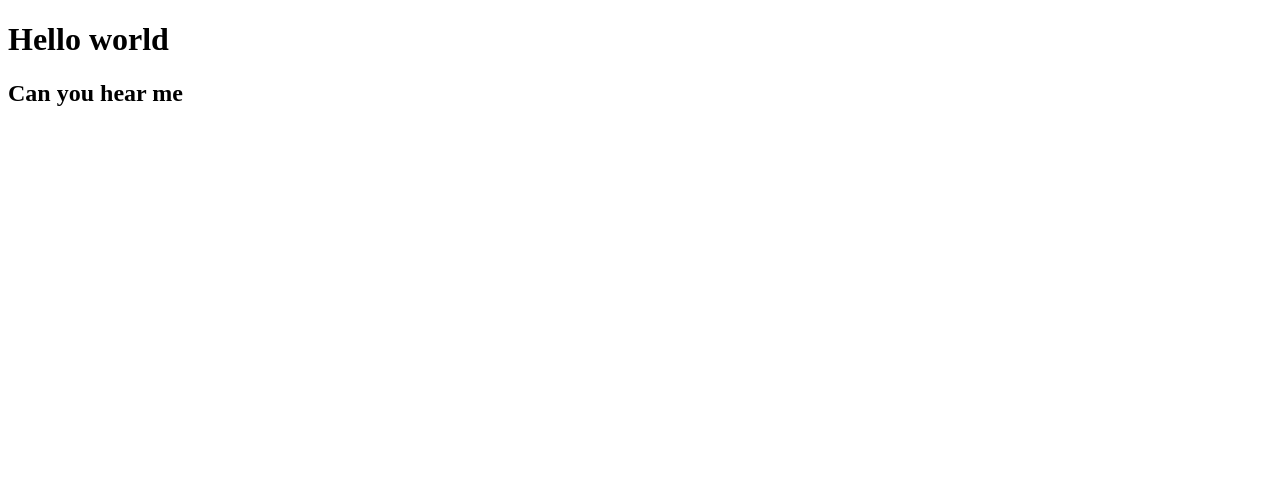
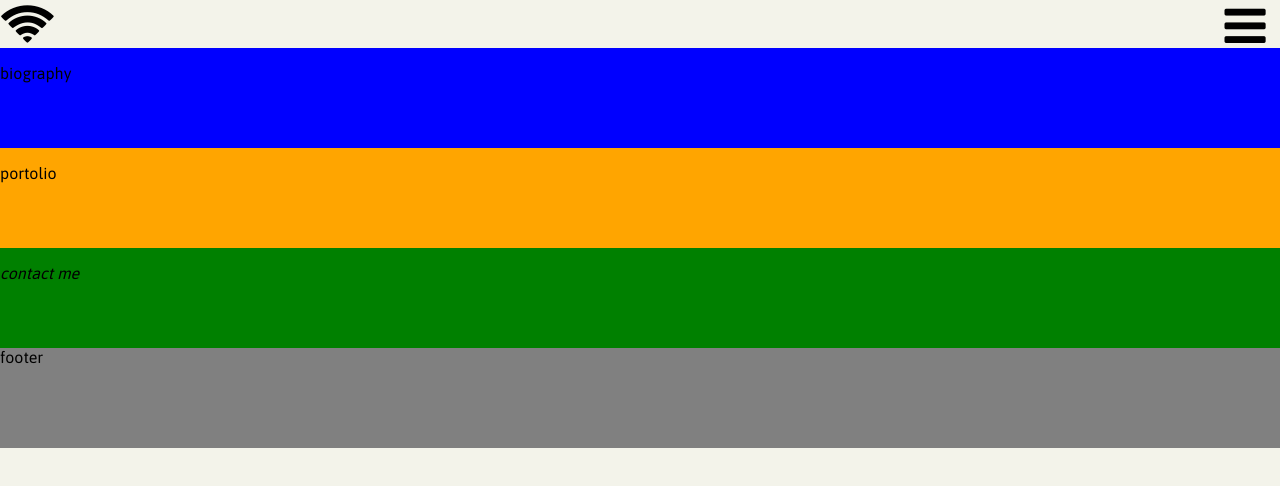
Before and after one commit to KenzoM/PortfolioFCC, a website: page app/index.html in a window 1280 px wide. Drawn offline with nearby package versions, Linux system fonts and the light colour scheme.

Commit message:
skeleton

```diff
--- a/app/index.html
+++ b/app/index.html
@@ -2,10 +2,38 @@
 <html lang="en">
 <head>
   <meta charset="UTF-8">
+  <meta name="viewport" content="initial-scale=1, maximum-scale=1">
+  <link rel="stylesheet" href="css/style.css">
+
+  <link href='https://fonts.googleapis.com/css?family=Asap:700,400' rel='stylesheet' type='text/css'>
+  <link href="http://maxcdn.bootstrapcdn.com/font-awesome/4.2.0/css/font-awesome.min.css" rel="stylesheet" />
+  <script src="https://ajax.googleapis.com/ajax/libs/jquery/3.0.0/jquery.min.js"></script>
   <title>Portfolio</title>
 </head>
-<body>
-  <h1>Hello world</h1>
-  <h2>Can you hear me</h2>
-</body>
+  <body>
+    <header>
+      <i id="logo" class="fa fa-wifi" aria-hidden="true"></i>
+      <i id="bars" class="fa fa-bars" aria-hidden="true"></i>
+      <nav></nav>
+    </header>
+    <main>
+      <div class="biography">
+        <p>biography</p>
+      </div>
+      <div class="portfolio">
+        <p>portolio</p>
+        <article></article>
+        <article></article>
+        <article></article>
+        <article></article>
+      </div>
+      <address>
+        <p>contact me</p>
+      </address>
+      <footer>
+        footer
+      </footer>
+    </main>
+
+  </body>
 </html>
--- /dev/null
+++ b/app/scss/style.scss
@@ -0,0 +1,59 @@
+body{
+  padding: 0;
+  margin: 0;
+  font-family: 'Asap', sans-serif;
+  background: #F3F3EA;
+  box-sizing: border-box;
+  width: 100%;
+}
+
+header{
+  max-width: 100vw;
+  display: flex;
+  justify-content: space-between;
+}
+
+#logo{
+  position: relative;
+  top:2px;
+  width: 50%;
+  font-size: 48px;
+}
+
+#bars{
+  width: 50%;
+  text-align: right;
+  font-size: 48px;
+  position: relative;
+  top: 2px;
+  padding-right: 0.3em;
+}
+
+main{
+  display: flex;
+  flex-wrap: wrap;
+}
+
+.biography{
+  width: 100%;
+  height: 100px;
+  background: blue;
+}
+
+.portfolio{
+  width: 100%;
+  height: 100px;
+  background: orange;
+}
+
+address{
+  width: 100%;
+  height:100px;
+  background: green;
+}
+
+footer{
+  width: 100%;
+  height:100px;
+  background: gray;
+}
--- a/gulpfile.js
+++ b/gulpfile.js
@@ -28,7 +28,7 @@ gulp.task('watch', ['browserSync', 'sass'], function (){
   // Reloads the browser whenever HTML or JS files change
   gulp.watch('app/*.html', browserSync.reload);
   gulp.watch('app/js/**/*.js', browserSync.reload);
-  gulp.watch('app/css/**/*.js', browserSync.reload);
+  gulp.watch('app/css/**/*.css', browserSync.reload);
 });
 
 gulp.task('images', function(){
```
Also changed, not shown: app/css/style.css (added).
